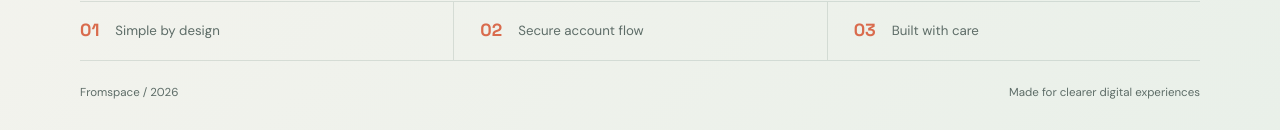
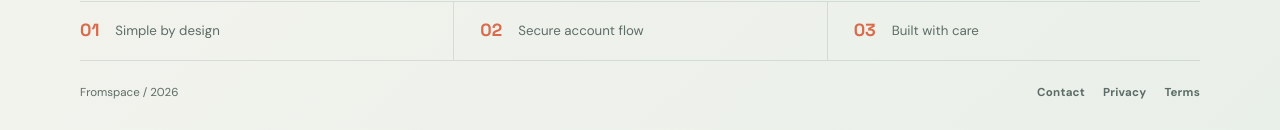
Before and after one commit to Raghav11-ux/Registrationforms, a React (Vite) app in the folder client/: page / in a window 1280 px wide. Shown: the part 667-797 px from the top of the page. Built offline with nearby package versions, Linux system fonts and the light colour scheme; no server answers.

Commit message:
Add contact privacy and terms pages

```diff
--- a/client/src/App.css
+++ b/client/src/App.css
@@ -397,6 +397,77 @@ select {
   padding-top: 24px;
   color: var(--muted);
   font-size: 0.72rem;
+}
+
+.footer-links {
+  display: flex;
+  gap: 18px;
+}
+
+.footer-links button {
+  width: auto;
+  margin: 0;
+  padding: 0;
+  border: 0;
+  background: transparent;
+  color: var(--muted);
+  font-size: inherit;
+  box-shadow: none;
+}
+
+.footer-links button:hover:not(:disabled) {
+  transform: none;
+  background: transparent;
+  color: var(--green);
+  box-shadow: none;
+}
+
+.legal-page {
+  width: min(100%, 760px);
+  min-height: min(650px, 72vh);
+  margin: 0 auto;
+  padding: 100px 0 110px;
+}
+
+.legal-page h1 {
+  max-width: 680px;
+  font-size: clamp(3rem, 7vw, 6.8rem);
+}
+
+.legal-page > p:not(.eyebrow) {
+  max-width: 650px;
+  margin: 28px 0 0;
+  color: var(--muted);
+  font-size: 1.08rem;
+  line-height: 1.8;
+}
+
+.contact-email {
+  display: inline-flex;
+  align-items: center;
+  gap: 18px;
+  margin-top: 38px;
+  color: var(--green);
+  font: 700 clamp(1.1rem, 3vw, 1.8rem)/1.3 'Space Grotesk', sans-serif;
+  text-decoration: none;
+}
+
+.contact-email span {
+  color: var(--coral-dark);
+}
+
+.contact-details {
+  display: grid;
+  gap: 10px;
+  margin-top: 64px;
+  padding-top: 20px;
+  border-top: 1px solid var(--line);
+  color: var(--muted);
+  font-size: 0.85rem;
+}
+
+.legal-back {
+  margin-top: 38px;
 }
 
 .auth-topline {
@@ -1332,6 +1403,15 @@ button:disabled {
     flex-direction: column;
   }
 
+  .footer-links {
+    flex-wrap: wrap;
+  }
+
+  .legal-page {
+    min-height: auto;
+    padding: 64px 0 80px;
+  }
+
   .auth-topline {
     align-items: flex-start;
     flex-direction: column;
--- a/client/src/App.jsx
+++ b/client/src/App.jsx
@@ -198,7 +198,7 @@ function App() {
     )
   }
 
-  if (publicView === 'home' || publicView === 'about') {
+  if (['home', 'about', 'contact', 'privacy', 'terms'].includes(publicView)) {
     return (
       <main className="public-site">
         <header className="public-header">
@@ -214,10 +214,14 @@ function App() {
             <section className="public-hero"><div className="hero-copy"><p className="eyebrow">A simpler way to belong</p><h1>Your details. <em>Your space.</em></h1><p>One thoughtful place to create, manage, and access your member account with confidence.</p><div className="hero-actions"><button type="button" className="hero-primary" onClick={() => { setMode('register'); setPublicView('auth') }}>Create your account <span>↗</span></button><button type="button" className="hero-secondary" onClick={() => setPublicView('about')}>Meet the creator</button></div></div><div className="hero-art" aria-hidden="true"><div className="hero-art-label">MEMBER / 01</div><div className="hero-art-circle"><span>FS</span></div><div className="hero-art-line" /><div className="hero-art-note">Designed for clear<br />digital beginnings.</div></div></section>
             <section className="public-proof"><div><strong>01</strong><span>Simple by design</span></div><div><strong>02</strong><span>Secure account flow</span></div><div><strong>03</strong><span>Built with care</span></div></section>
           </>
+        ) : publicView === 'about' ? (
+          <section className="about-page"><div className="about-heading"><p className="eyebrow">The person behind the project</p><h1>Built with curiosity,<br /><em>shaped for people.</em></h1></div><div className="about-grid"><div className="creator-mark">RK<span>G</span></div><div className="creator-copy"><p className="creator-role">Student / Creator</p><h2>Raghav Krishnan G</h2><p>I'm a student building approachable digital experiences that make everyday online tasks feel simpler, clearer, and more human.</p><dl><div><dt>Based at</dt><dd>Sri Sairam Engineering College<br />Chennai, Tamil Nadu</dd></div><div><dt>Contact</dt><dd><a href="mailto:raghavkrishnan983@gmail.com">raghavkrishnan983@gmail.com</a></dd></div></dl><button type="button" className="hero-primary" onClick={() => { setMode('register'); setPublicView('auth') }}>Start your account <span>↗</span></button></div></div></section>
+        ) : publicView === 'contact' ? (
+          <section className="legal-page contact-page"><p className="eyebrow">Get in touch</p><h1>Have a question?</h1><p>For feedback, collaboration, or questions about Fromspace, contact the creator directly.</p><a className="contact-email" href="mailto:raghavkrishnan983@gmail.com">raghavkrishnan983@gmail.com <span>↗</span></a><div className="contact-details"><span>Raghav Krishnan G</span><span>Sri Sairam Engineering College</span><span>Chennai, Tamil Nadu</span></div></section>
         ) : (
-          <section className="about-page"><div className="about-heading"><p className="eyebrow">The person behind the project</p><h1>Built with curiosity,<br /><em>shaped for people.</em></h1></div><div className="about-grid"><div className="creator-mark">RK<span>G</span></div><div className="creator-copy"><p className="creator-role">Student / Creator</p><h2>Raghav Krishnan G</h2><p>I'm a student building approachable digital experiences that make everyday online tasks feel simpler, clearer, and more human.</p><dl><div><dt>Based at</dt><dd>Sri Sairam Engineering College<br />Chennai, Tamil Nadu</dd></div><div><dt>Contact</dt><dd><a href="mailto:raghavkrishnan983@gmail.com">raghavkrishnan983@gmail.com</a></dd></div></dl><button type="button" className="hero-primary" onClick={() => { setMode('register'); setPublicView('auth') }}>Start your account <span>↗</span></button></div></div></section>
+          <section className="legal-page"><p className="eyebrow">Fromspace / {publicView === 'privacy' ? 'Privacy' : 'Terms'}</p><h1>{publicView === 'privacy' ? 'Privacy, made clear.' : 'Terms of use.'}</h1>{publicView === 'privacy' ? <><p>Fromspace collects the account information you provide, such as your name, email address, phone number, date of birth, and gender, so the service can create and manage your member account.</p><p>Your information is used for account access, profile management, and service communication. We do not sell your personal information. Keep your password private and contact us if you notice anything unusual.</p></> : <><p>By using Fromspace, you agree to provide accurate information and keep your account credentials secure. You are responsible for activity performed through your account.</p><p>Fromspace is a student-created project provided for account registration and profile management. Features may change as the project develops. Questions can be sent to the creator through the Contact page.</p></>}<button type="button" className="hero-secondary legal-back" onClick={() => setPublicView('home')}>← Back to Fromspace</button></section>
         )}
-        <footer className="public-footer"><span>Fromspace / 2026</span><span>Made for clearer digital experiences</span></footer>
+        <footer className="public-footer"><span>Fromspace / 2026</span><span className="footer-links"><button type="button" onClick={() => setPublicView('contact')}>Contact</button><button type="button" onClick={() => setPublicView('privacy')}>Privacy</button><button type="button" onClick={() => setPublicView('terms')}>Terms</button></span></footer>
       </main>
     )
   }
```
